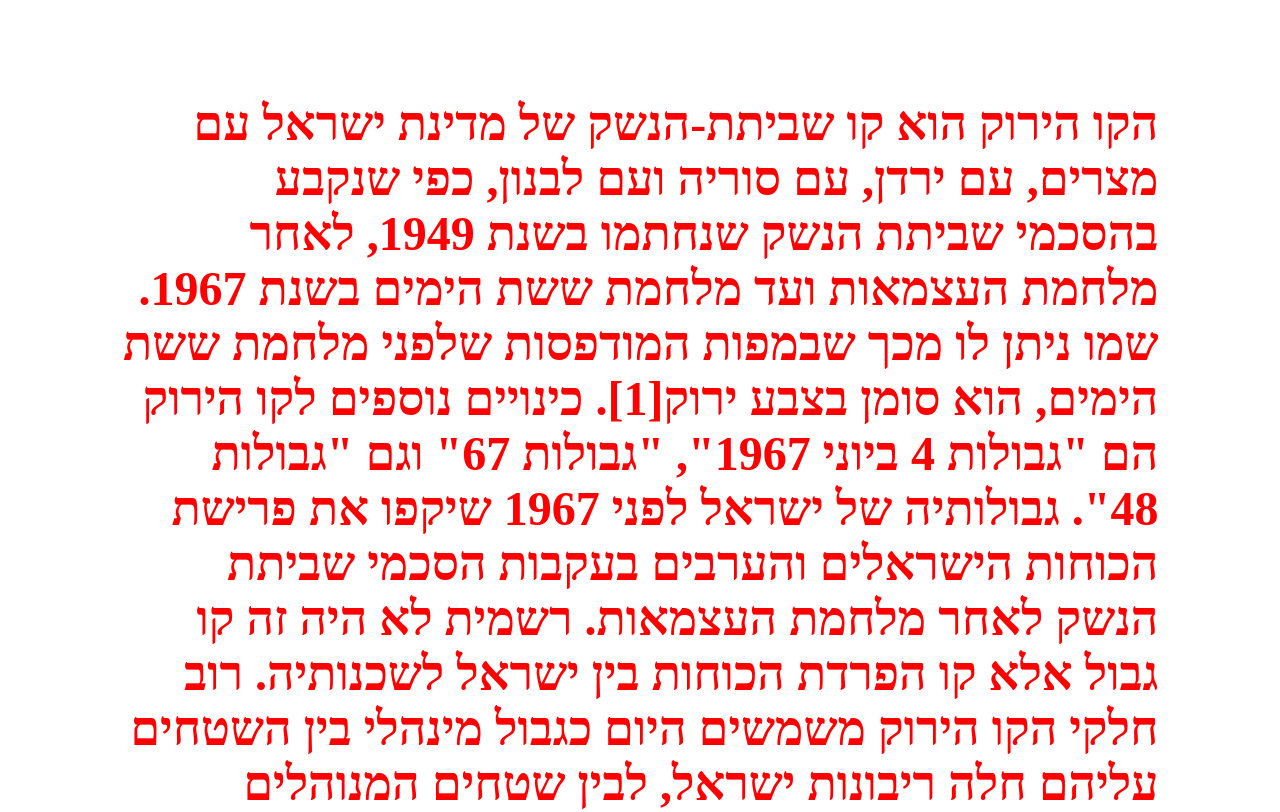
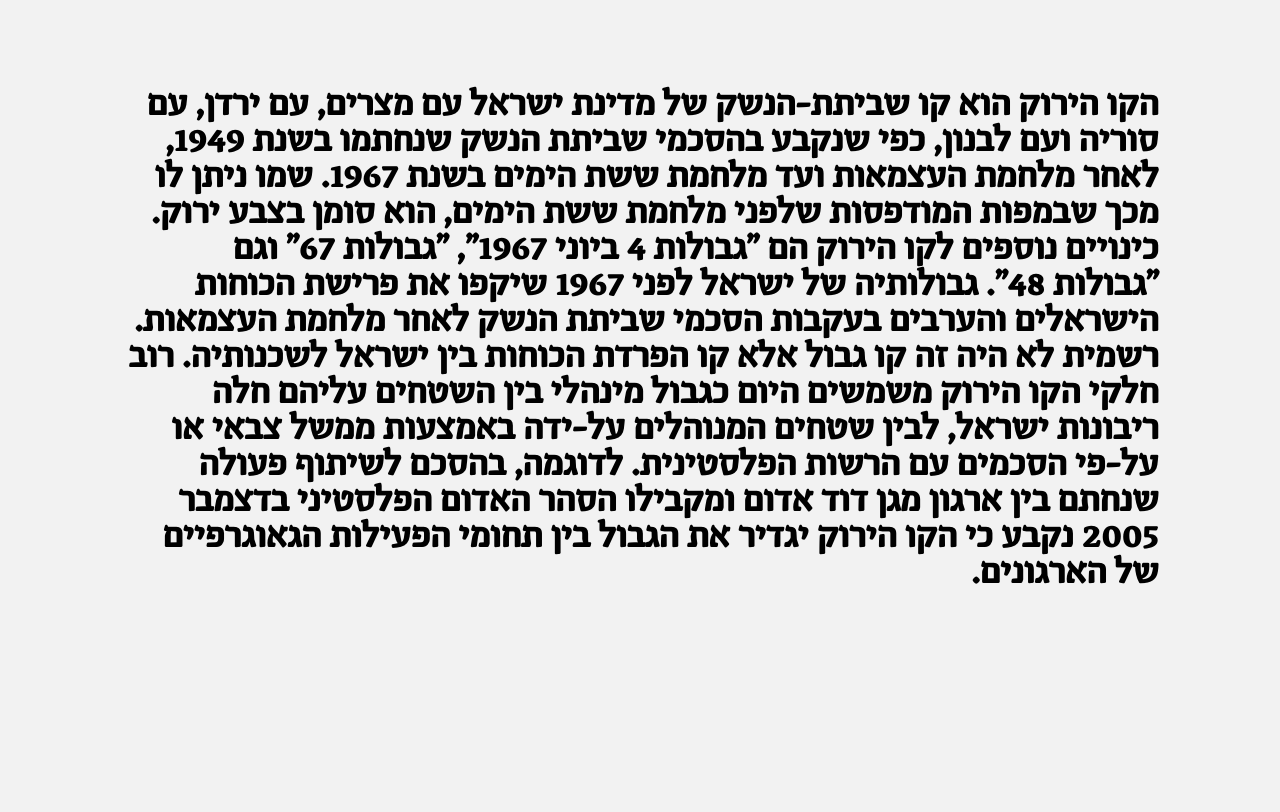
Before and after one commit to raztzur/kav-yarok, a plain HTML site: page index.html in a window 1280 px wide. Shown: the top 812 px of the page. Drawn offline with Linux system fonts and the light colour scheme; a web font is replaced by a local one.

Commit message:
sucess to change font

```diff
--- a/css/style.css
+++ b/css/style.css
@@ -1,22 +1,21 @@
+@font-face {
+    font-family: "Rutz";
+    font-weight: medium;
+    src: url("../fonts/Rutz_OEMedPro.otf") format("opentype");
+}
+
 html, body {
 	padding-top: 2em;
 	text-align: right;
 	width: 90%;
 	margin: 0 auto;
-
-}
-
-@font-face {
-    font-family: 'rutz';
-    src: url('font/rutz_oemedpro-webfont.woff') format('woff');
-    font-weight: normal;
-    font-style: normal;
+	background-color: #F2F2F2
 
 }
 
 
 h1{
-	font-size:48px;
-	color: red;
+	font-size: 36px;
+	color: black;
 	font-family: 'rutz';
 }
--- a/index.html
+++ b/index.html
@@ -7,7 +7,7 @@
 </head>
 <body dir="rtl">
 <h1>
-	הקו הירוק הוא קו שביתת-הנשק של מדינת ישראל עם מצרים, עם ירדן, עם סוריה ועם לבנון, כפי שנקבע בהסכמי שביתת הנשק שנחתמו בשנת 1949, לאחר מלחמת העצמאות ועד מלחמת ששת הימים בשנת 1967. שמו ניתן לו מכך שבמפות המודפסות שלפני מלחמת ששת הימים, הוא סומן בצבע ירוק[1]. כינויים נוספים לקו הירוק הם "גבולות 4 ביוני 1967", "גבולות 67" וגם "גבולות 48".
+	הקו הירוק הוא קו שביתת-הנשק של מדינת ישראל עם מצרים, עם ירדן, עם סוריה ועם לבנון, כפי שנקבע בהסכמי שביתת הנשק שנחתמו בשנת 1949, לאחר מלחמת העצמאות ועד מלחמת ששת הימים בשנת 1967. שמו ניתן לו מכך שבמפות המודפסות שלפני מלחמת ששת הימים, הוא סומן בצבע ירוק. כינויים נוספים לקו הירוק הם "גבולות 4 ביוני 1967", "גבולות 67" וגם "גבולות 48".
 
 גבולותיה של ישראל לפני 1967 שיקפו את פרישת הכוחות הישראלים והערבים בעקבות הסכמי שביתת הנשק לאחר מלחמת העצמאות. רשמית לא היה זה קו גבול אלא קו הפרדת הכוחות בין ישראל לשכנותיה. רוב חלקי הקו הירוק משמשים היום כגבול מינהלי בין השטחים עליהם חלה ריבונות ישראל, לבין שטחים המנוהלים על-ידה באמצעות ממשל צבאי או על-פי הסכמים עם הרשות הפלסטינית. לדוגמה, בהסכם לשיתוף פעולה שנחתם בין ארגון מגן דוד אדום ומקבילו הסהר האדום הפלסטיני בדצמבר 2005 נקבע כי הקו הירוק יגדיר את הגבול בין תחומי הפעילות הגאוגרפיים של הארגונים.
 
```
Also changed, not shown: fonts/Rutz_OEMedPro.otf (added), fonts/rutz_oemedpro-webfont.woff (deleted), fonts/rutz_oemedpro-webfont.woff2 (deleted), 1 other file.
